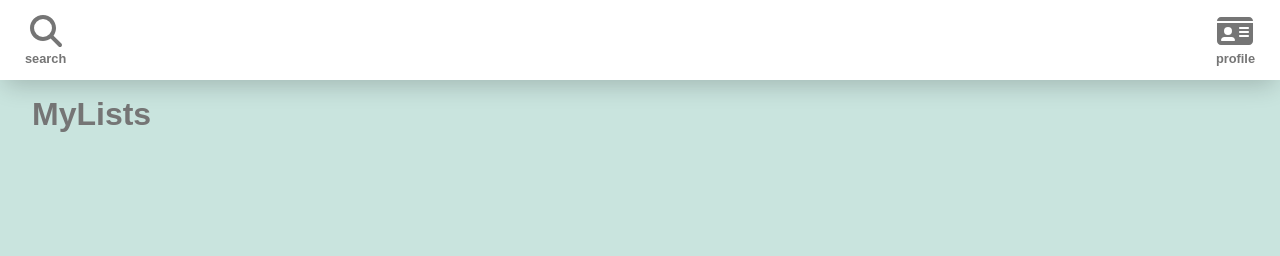
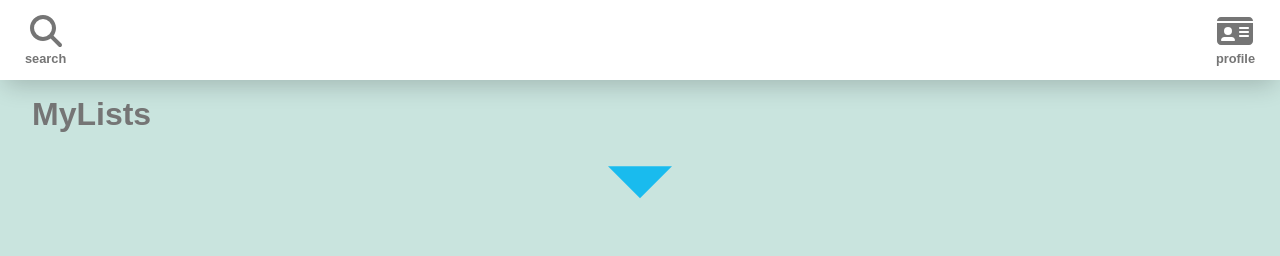
Before and after one commit to gainesaurus/ifGift, a React (Create React App) app in the folder client/: page /mylists in a window 1280 px wide. Shown: the top 256 px of the page. Built offline with nearby package versions, Linux system fonts and the light colour scheme.

Commit message:
commit before code review

```diff
--- a/client/public/index.html
+++ b/client/public/index.html
@@ -2,7 +2,7 @@
 <html lang="en">
   <head>
     <meta charset="utf-8" />
-    <!-- <link rel="icon" href="%PUBLIC_URL%/favicon.ico" /> -->
+    <link rel="icon" href="%PUBLIC_URL%/favicon.png" />
     <meta name="viewport" content="user-scalable=no, width=device-width, initial-scale=1" />
     <meta name="theme-color" content="#000000" />
     <meta
--- a/client/src/Components/MyLists/MyListItem/MyListItem.css
+++ b/client/src/Components/MyLists/MyListItem/MyListItem.css
@@ -65,7 +65,6 @@
   border: none;
   font-size: 1rem;
   display: flex;
-  /* position: absolute; */
   width: 30%;
   margin-right: 1rem;
   padding: 0;
@@ -80,7 +79,6 @@
 
 .list-page {
   display: flex;
-  /* position: relative; */
   flex-direction: column;
   background-color: #faedcb;
   background-repeat: repeat;
@@ -100,7 +98,6 @@
 }
 
 .list-text {
-  resize: vertical;
   overflow: auto;
   background: none;
   border: none;
--- a/client/src/Components/MyLists/MyLists.css
+++ b/client/src/Components/MyLists/MyLists.css
@@ -33,3 +33,35 @@
 .create-list-btn:hover {
   opacity: 1;
 }
+
+
+@-webkit-keyframes downarrow {
+  0% { -webkit-transform: translateY(0); opacity: 0.4 }
+  100% { -webkit-transform: translateY(0.4em); opacity: 0.9 }
+}
+
+.arrow-container {
+  /* background-image: url('http://www.placekitten.com/g/1000/1000'); */
+  top:0;
+  bottom:0;
+  left:0;
+  right:0;
+  position:absolute;
+}
+.arrow {
+  border-color:transparent;
+  border-style:solid;
+  border-width:0 2em;
+  display:block;
+  height:0;
+  margin:10em auto;
+  opacity:0.4;
+  text-indent:-9999px;
+  transform-origin: 50% 50%;
+  width:0;
+}
+
+.down {
+  -webkit-animation: downarrow 0.6s infinite alternate ease-in-out;
+  border-top:2em solid #00b6f1;
+}
--- a/client/src/Components/MyLists/MyLists.js
+++ b/client/src/Components/MyLists/MyLists.js
@@ -21,18 +21,28 @@ const MyLists = ({ myLists }) => {
       return [...allMyLists, newList]
     })
   };
-
+  if (allMyLists && allMyLists.length) {
+   return (
+     <div className="myList-container">
+       <button className="create-list-btn" onClick={createNewList}><FontAwesomeIcon icon="fa-solid fa-file-circle-plus" /></button>
+       <h1 className="container-title">MyLists</h1>
+       {allMyLists.map((list) => (
+         <MyListItem key={list._id} />
+       ))}
+     </div>
+     )
+ } else {
   return (
     <div className="myList-container">
       <button className="create-list-btn" onClick={createNewList}><FontAwesomeIcon icon="fa-solid fa-file-circle-plus" /></button>
       <h1 className="container-title">MyLists</h1>
-      {allMyLists.map((list) => (
-        <MyListItem key={list._id} />
-      ))}
-    </div>
+      <div className="arrow-container">
+        <div className="arrow down">down</div>
+      </div>
+     </div>
+  )
+ }
 
-
-    )
 };
 
 export default MyLists;
--- a/client/src/Components/Profile/ProfileLists/ProfileLists.css
+++ b/client/src/Components/Profile/ProfileLists/ProfileLists.css
@@ -54,7 +54,6 @@
 
 .profile-list-page {
   display: flex;
-  /* position: relative; */
   flex-direction: column;
   background-color: #faedcb;
   background-repeat: repeat;
@@ -67,7 +66,6 @@
 }
 
 .profile-list-text {
-  resize: vertical;
   overflow: auto;
   background: none;
   border: none;
@@ -83,3 +81,7 @@
 .profile-list-text:focus {
   outline: none;
 }
+
+.plus-minus-btn {
+  margin: 0.4rem;
+}
--- a/client/src/Components/Profile/ProfileLists/ProfileLists.js
+++ b/client/src/Components/Profile/ProfileLists/ProfileLists.js
@@ -37,7 +37,7 @@ function ProfileLists() {
               </AccordionButton>
             </h1>
             <AccordionPanel className="profile-list-page">
-              <div className="profile-note-top"></div>
+              <div className="note-top"></div>
               <div className='profile-list-text' contentEditable onChange={handleProfileListTextChange}>{profileListText}</div>
             </AccordionPanel>
           </>
```
Also changed, not shown: client/src/Components/Profile/Profile.js (+0 -9 lines), client/public/favicon.png (added).
